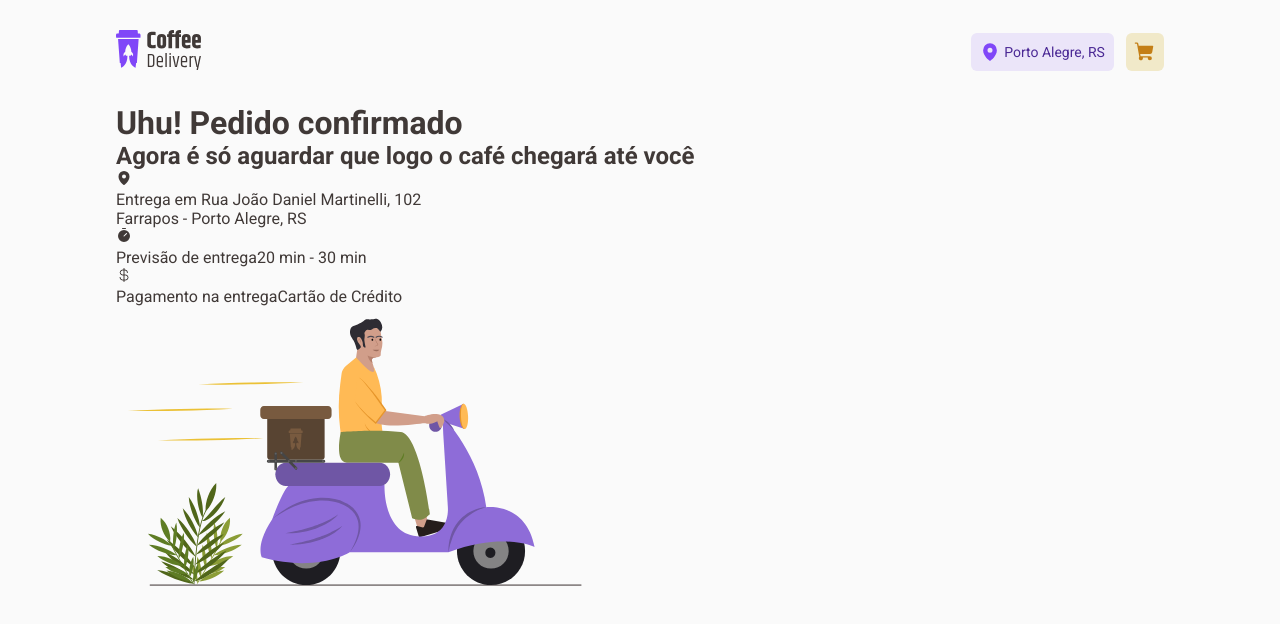
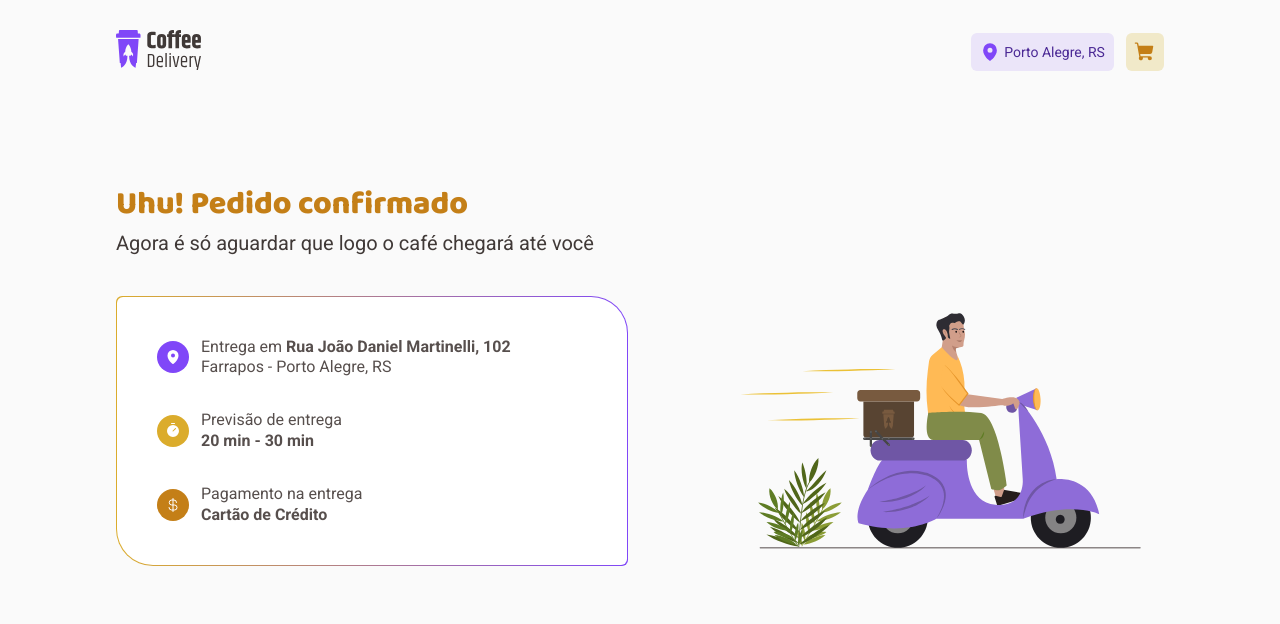
Before and after one commit to LuisRuda/ignite-reactjs-desafio02-coffee-delivery, a React (Vite) app: page /success in a window 1280 px wide. Shown: the top 624 px of the page. Built offline with nearby package versions, Linux system fonts and the light colour scheme.

Commit message:
feature: success page styles

```diff
--- a/src/pages/Success/index.tsx
+++ b/src/pages/Success/index.tsx
@@ -1,7 +1,13 @@
 import { CurrencyDollar, MapPin, Timer } from 'phosphor-react'
 
 import { deliveryImage } from '../../assets'
-import { SuccessContainer } from './styles'
+import {
+  SuccessContainer,
+  DetailsContainer,
+  LineInfoContainer,
+  RoundedIcon,
+  ImageContainer,
+} from './styles'
 
 export function Success() {
   return (
@@ -10,39 +16,49 @@ export function Success() {
       <h2>Agora é só aguardar que logo o café chegará até você</h2>
 
       <div>
+        <DetailsContainer>
           <section>
+            <LineInfoContainer>
+              <RoundedIcon background="purple-500">
+                <MapPin weight="fill" />
+              </RoundedIcon>
               <div>
                 <div>
-              <MapPin weight="fill" />
-            </div>
-            <div>
                   <span>Entrega em </span>
-              <span>Rua João Daniel Martinelli, 102</span>
+                  <strong>Rua João Daniel Martinelli, 102</strong>
                 </div>
                 <span>Farrapos - Porto Alegre, RS</span>
               </div>
+            </LineInfoContainer>
 
+            <LineInfoContainer>
+              <RoundedIcon background="yellow-500">
+                <Timer weight="fill" />
+              </RoundedIcon>
               <div>
+                <span>Previsão de entrega</span>
+                <strong>20 min - 30 min </strong>
+              </div>
+            </LineInfoContainer>
+
+            <LineInfoContainer>
+              <RoundedIcon background="yellow-900">
+                <CurrencyDollar />
+              </RoundedIcon>
               <div>
-              <Timer weight="fill" />
+                <span>Pagamento na entrega</span>
+                <strong>Cartão de Crédito</strong>
               </div>
-            <span>Previsão de entrega</span>
-            <span>20 min - 30 min </span>
-          </div>
+            </LineInfoContainer>
+          </section>
+        </DetailsContainer>
 
-          <div>
-            <div>
-              <CurrencyDollar />
-            </div>
-            <span>Pagamento na entrega</span>
-            <span>Cartão de Crédito</span>
-          </div>
-        </section>
-
+        <ImageContainer>
           <img
             src={deliveryImage}
             alt="Imagem de motoboy entregando seu pedido"
           />
+        </ImageContainer>
       </div>
     </SuccessContainer>
   )
--- a/src/pages/Success/styles.ts
+++ b/src/pages/Success/styles.ts
@@ -1,3 +1,119 @@
 import styled from 'styled-components'
 
-export const SuccessContainer = styled.div``
+export const SuccessContainer = styled.div`
+  margin-top: 5rem;
+
+  h1 {
+    font-size: 2rem;
+    font-weight: 800;
+    line-height: 1.3;
+    margin-bottom: 0.25rem;
+    font-family: 'Baloo 2';
+    color: ${({ theme }) => theme['yellow-900']};
+  }
+
+  h2 {
+    font-weight: 400;
+    line-height: 1.3;
+    font-size: 1.25rem;
+  }
+
+  > div {
+    gap: 6.375rem;
+    display: grid;
+    margin-top: 2.5rem;
+    grid-template-columns: 32rem 1fr;
+  }
+
+  @media (max-width: 850px) {
+    text-align: center;
+
+    > div {
+      justify-content: center;
+      grid-template-columns: 30rem;
+    }
+  }
+
+  @media (max-width: 490px) {
+    > div {
+      grid-template-columns: 22rem;
+    }
+  }
+`
+
+export const DetailsContainer = styled.div`
+  flex: 1;
+  padding: 1px;
+  border-radius: 6px 37px;
+  background: ${({ theme }) =>
+    `linear-gradient(to right, ${theme['yellow-500']}, ${theme['purple-500']})`};
+
+  section {
+    width: 100%;
+    height: 100%;
+    padding: 2.5rem;
+    border-radius: 6px 36px;
+    background: ${({ theme }) => theme.white};
+  }
+`
+
+export const LineInfoContainer = styled.div`
+  display: flex;
+  text-align: left;
+  align-items: center;
+
+  & + & {
+    margin-top: 2rem;
+  }
+
+  > div {
+    display: flex;
+    flex-direction: column;
+  }
+
+  span,
+  strong {
+    font-size: 1rem;
+    line-height: 1.3;
+    color: ${({ theme }) => theme['gray-700']};
+  }
+`
+
+interface IRoundedIcon {
+  background: 'yellow-500' | 'yellow-900' | 'purple-500'
+}
+
+export const RoundedIcon = styled.div<IRoundedIcon>`
+  width: 2rem;
+  height: 2rem;
+  display: flex;
+  border-radius: 50%;
+  align-items: center;
+  margin-right: 0.75rem;
+  justify-content: center;
+  background: ${(props) => props.theme[props.background]};
+
+  > svg {
+    width: 1rem;
+    height: 1rem;
+    color: ${({ theme }) => theme.white};
+  }
+`
+
+export const ImageContainer = styled.div`
+  flex: 1;
+  display: flex;
+  align-items: center;
+
+  img {
+    width: 100%;
+    object-fit: contain;
+  }
+
+  /* @media (max-width: 992px) {
+    img {
+      width: 50%;
+      margin: 0 auto;
+    }
+  } */
+`
```
Lines whose indentation alone changed are shown as unchanged.
